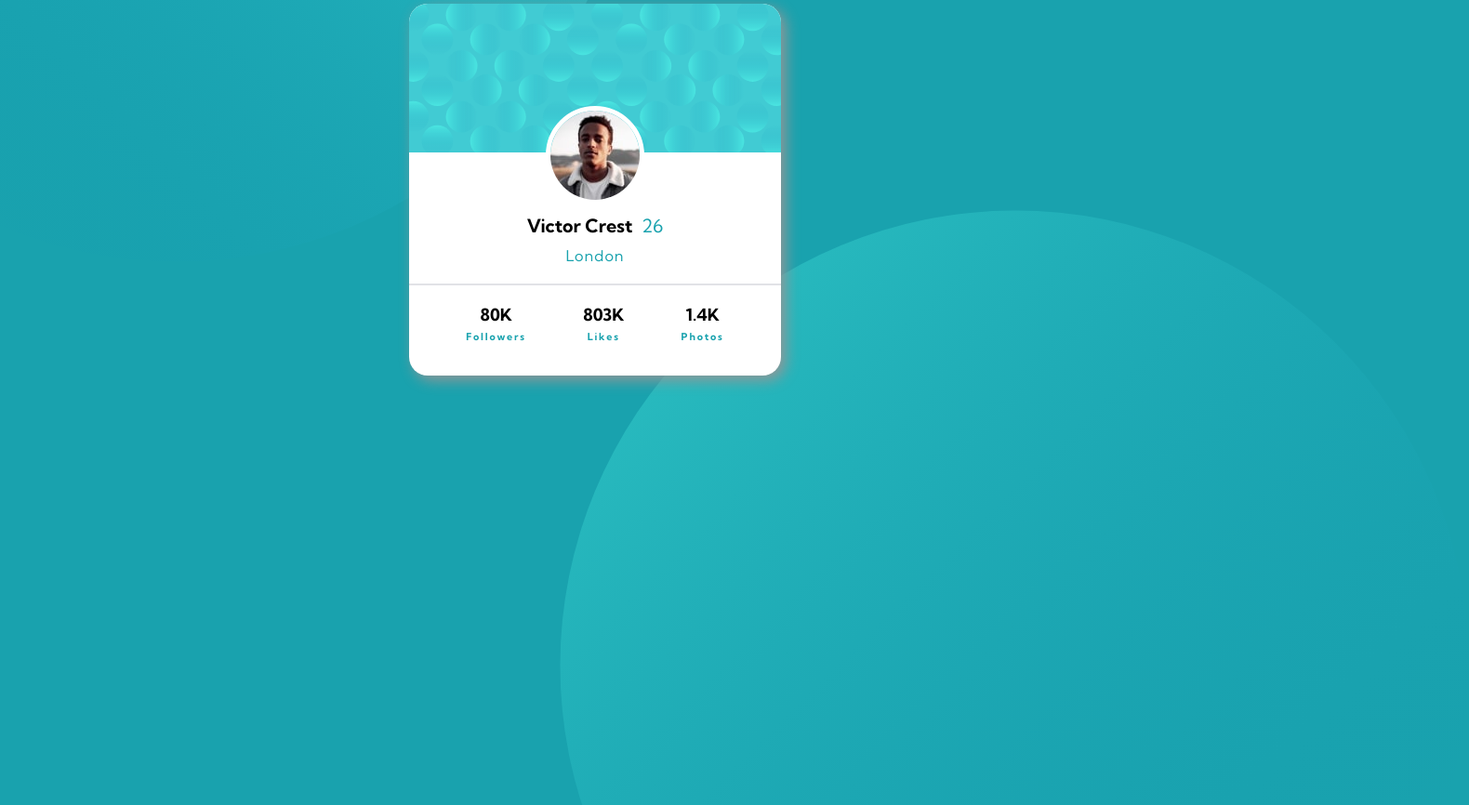
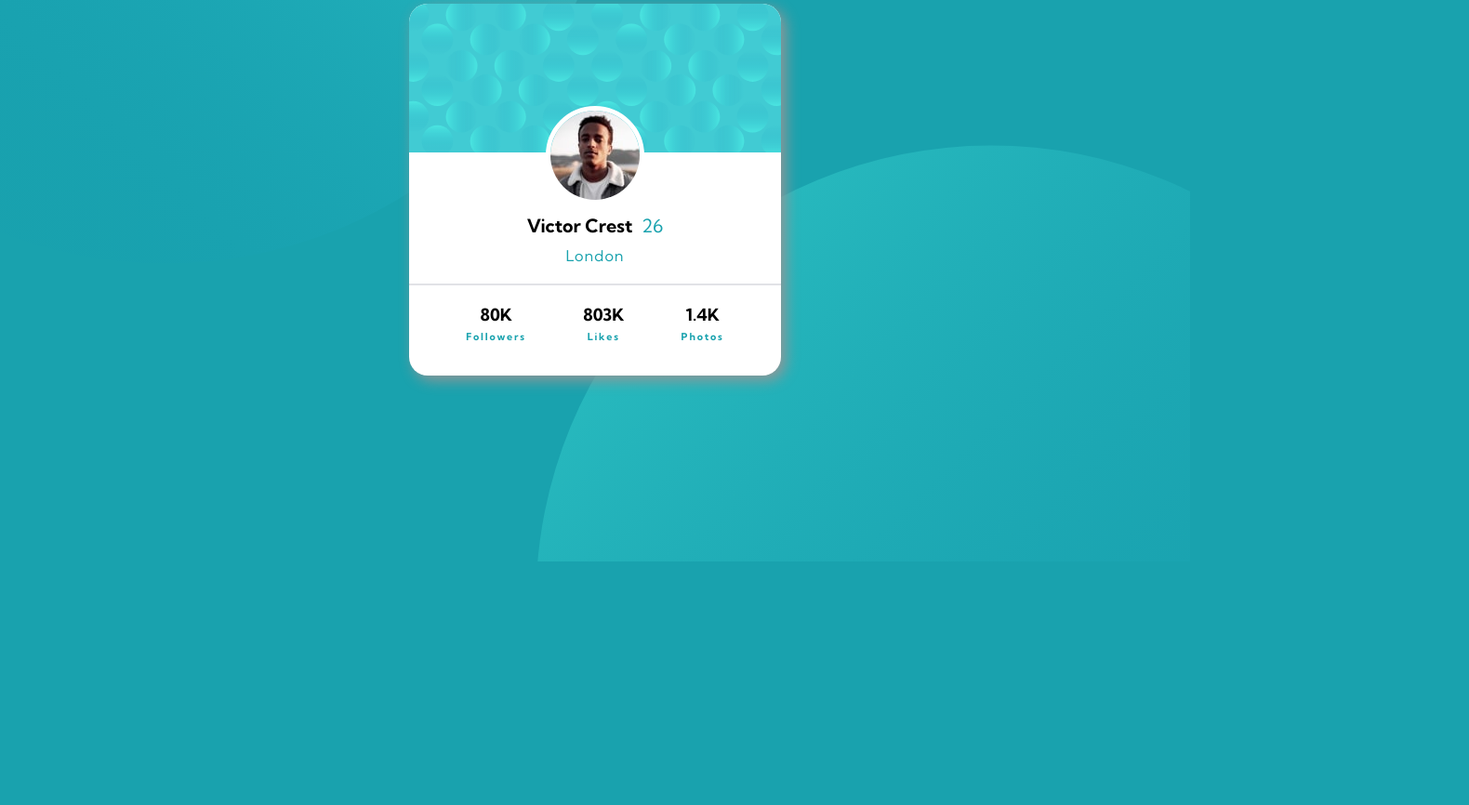
Before and after one commit to IHaveTheSourceCode/profile-card-component-main, a plain HTML site: page index.html in a window 1280 px wide. Shown: the part 196-1062 px from the top of the page at 93% size, 1580 px wide, since content can reach past the window. After the commit the page ends 800 px from the top, so only its background shows below. Drawn offline with Linux system fonts and the light colour scheme.

Commit message:
fixed height and object not fitting issues

```diff
--- a/index.html
+++ b/index.html
@@ -8,12 +8,6 @@
     <title>Profile Card Component Main</title>
   </head>
   <body>
-    <img class="background-circle-top" src="images/bg-pattern-top.svg" alt="" />
-    <img
-      class="background-circle-bottom"
-      src="images/bg-pattern-bottom.svg"
-      alt=""
-    />
     <div class="main-card">
       <div class="profile-picture-background"></div>
       <img
--- a/style.css
+++ b/style.css
@@ -17,10 +17,14 @@
 body {
   display: flex;
   height: 100vh;
+  width: 100vw;
   align-items: center;
   justify-content: center;
   background-color: var(--cyan-dark);
-  overflow: hidden;
+  background-image: url(images/bg-pattern-top.svg),
+    url(images/bg-pattern-bottom.svg);
+  background-repeat: no-repeat, no-repeat;
+  background-position: right 48vw bottom 40vh, left 45vw top 44vh;
 }
 
 .main-card {
@@ -32,6 +36,8 @@ body {
   display: flex;
   align-items: center;
   flex-direction: column;
+  margin-left: 20px;
+  margin-right: 20px;
 }
 
 .profile-picture-background {
@@ -92,20 +98,3 @@ body {
   margin-bottom: 20px;
   letter-spacing: 1px;
 }
-
-.background-circle-top,
-.background-circle-bottom {
-  z-index: -1;
-  max-width: 120%;
-  position: absolute;
-}
-
-.background-circle-top {
-  left: -300px;
-  top: -500px;
-}
-
-.background-circle-bottom {
-  right: -300px;
-  bottom: -600px;
-}
```
